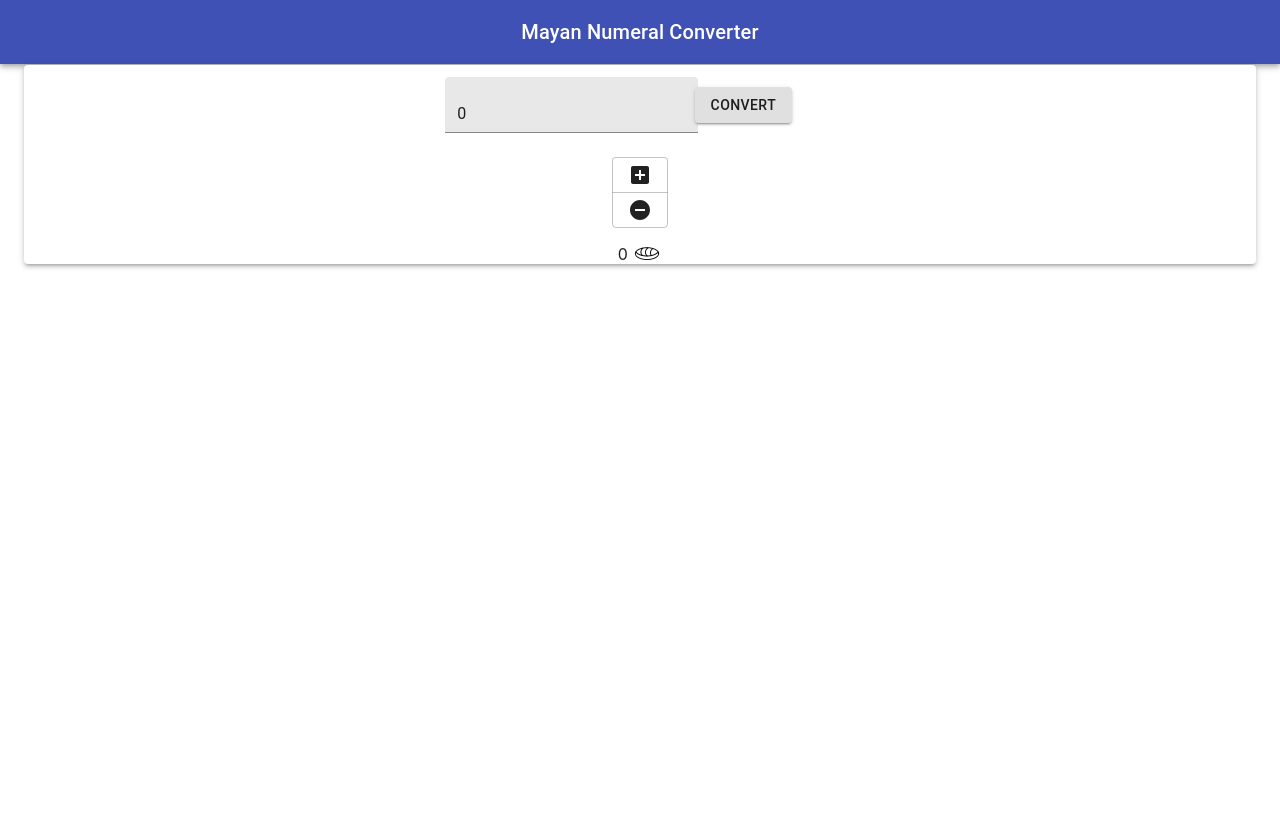
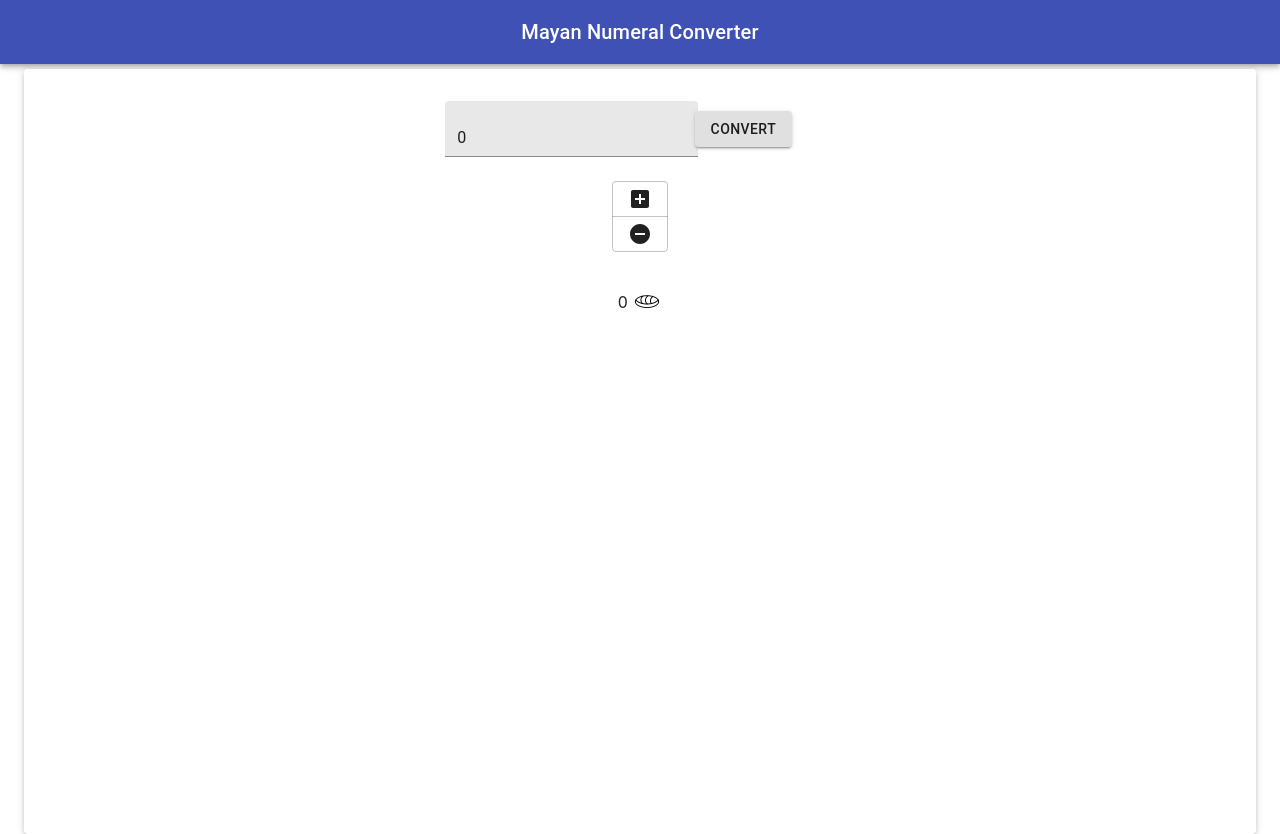
Before and after one commit to vvn-chvz/mayan_base20, a React (Create React App) app: page / in a window 1280 px wide. Before the commit the page ends 800 px from the top, so only its background shows below. Built offline with nearby package versions, Linux system fonts and the light colour scheme.

Commit message:
Height on application boxes

```diff
--- a/src/component/InputContainer.jsx
+++ b/src/component/InputContainer.jsx
@@ -60,7 +60,7 @@ export default class InputContainer extends React.Component {
       <Container maxWidth="lg">
         <form onSubmit={this.convertHandler}>
         <Paper elevation={3}>
-          <Box color="text.primary">
+          <Box py={3} color="text.primary">
             <Grid container justify="center" alignItems="center" spacing={1}>
               <Grid item xs={2}>
                 <TextBox storage={this.state.value} action={this.handleChange} />
@@ -73,7 +73,7 @@ export default class InputContainer extends React.Component {
               </Grid>
             </Grid>
           </Box>
-          <Box color="text.primary">
+          <Box height={550} color="text.primary">
             {this.state.result.map((number, i) =>
               <li className={i} key={i}><span>{number}</span> <img alt="" src={images[number + '.png']} /></li>
             )}
```
